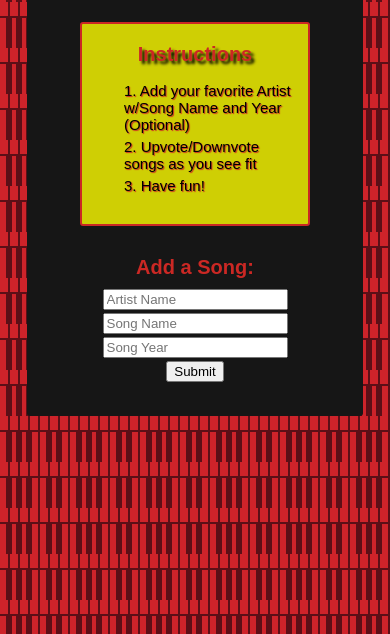
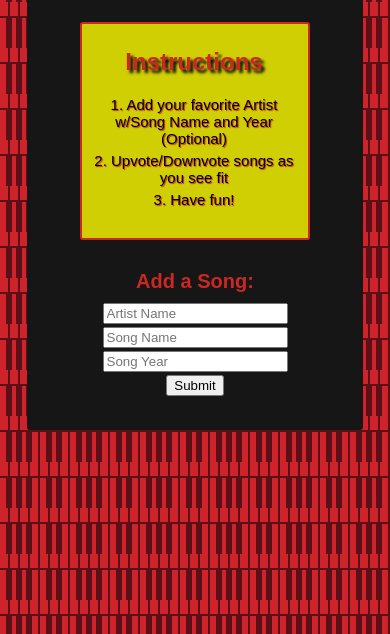
Before and after one commit to ddenio/derinDeNioTop40, a website built with Vite: page index.html in a window 390 px wide. Shown: the part 210-844 px from the top of the page. Built offline with nearby package versions, Linux system fonts and the light colour scheme; no server answers; a web font is replaced by a local one.

Commit message:
More Responsive design changes

```diff
--- a/src/css/style.css
+++ b/src/css/style.css
@@ -261,7 +261,8 @@ html{
 
     #instructions{
       width:70%;
-      padding:2px;
+      /* padding:2px; */
+      padding-left: 2px !important;
       padding-bottom: 25px;
       margin: 0 auto ;
       margin-top: 10px !important;
@@ -276,14 +277,14 @@ html{
       /* color:black; */
       /* color:green; */
       font-weight:bold;
-      font-size: 1rem;
+      font-size: 1.2rem;
     }
 
     .h3Instructions{
       padding: 0 !important;
       margin: 5px !important;
-      text-align: left;
-      margin-left:40px !important;
+      text-align: center;
+      /* margin-left:20px !important; */
       font-size: 0.75rem;
       font-weight: 400;
       text-shadow:1px 1px 1px #cb2824;
```
